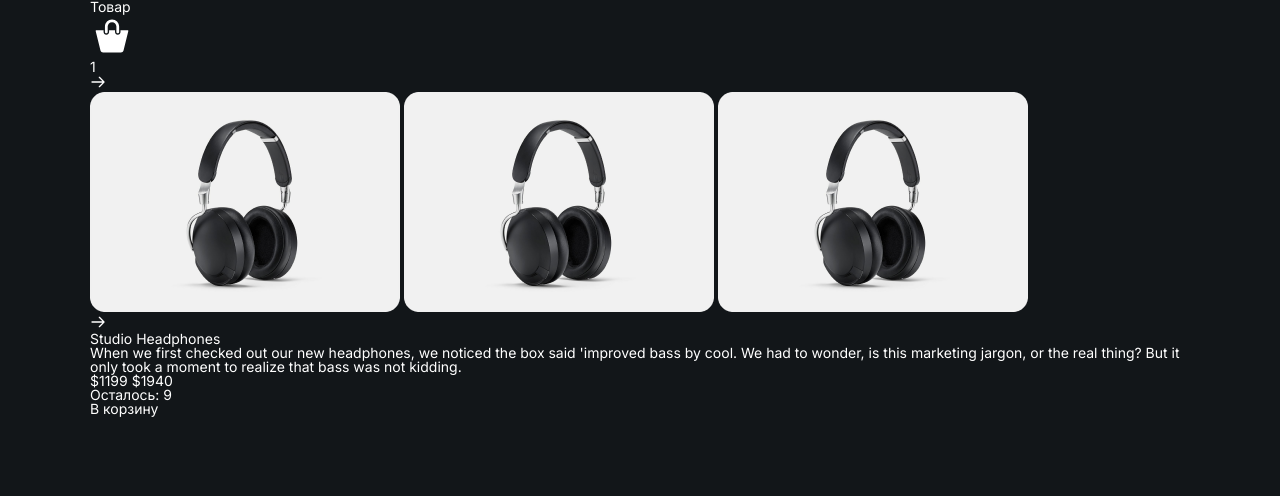
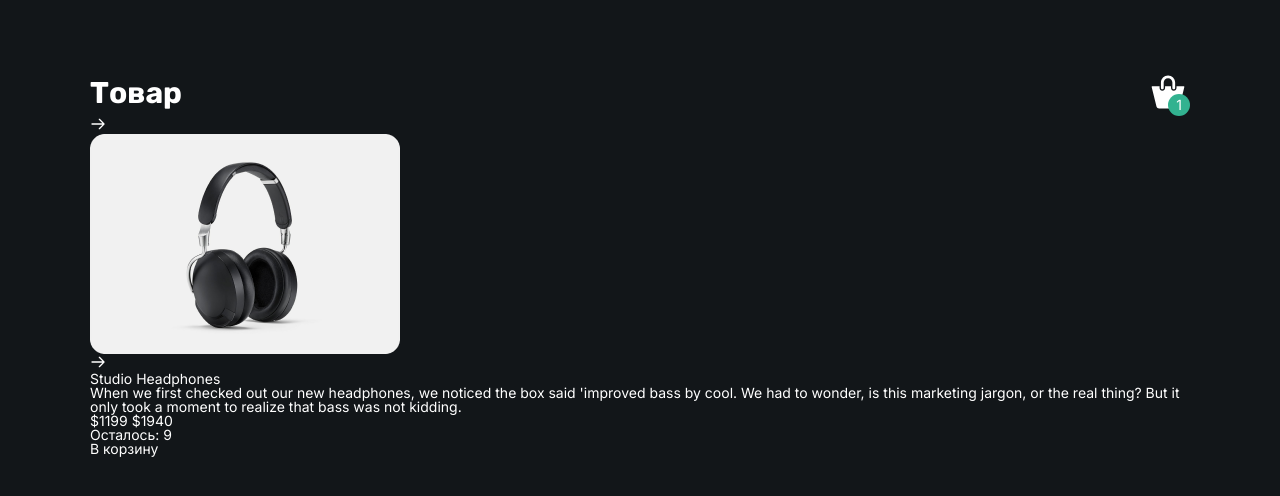
Before and after one commit to RomanDeveloperGit/tilda, a plain HTML site: page index.html in a window 1280 px wide. Drawn offline with Linux system fonts and the light colour scheme.

Commit message:
Added styles for top block page

```diff
--- a/css/style.css
+++ b/css/style.css
@@ -19,5 +19,46 @@ body {
 	margin: 0 auto;
 }
 
-/* font-family: 'Inter', sans-serif;
-font-family: 'Rubik', sans-serif; */
+
+.product-page {
+	padding: 70px 0;
+}
+
+.product-page__top-box {
+	display: flex;
+	justify-content: space-between;
+	align-items: center;
+}
+
+.product-page__title {
+	font-size: 30px;
+	font-family: 'Rubik', sans-serif;
+}
+
+.product-page__basket-box {
+	position: relative;
+}
+
+.product-page__basket-counter {
+	position: absolute;
+	right: 0;
+	bottom: 0;
+
+	width: 22px;
+	height: 22px;
+
+	display: flex;
+	justify-content: center;
+	align-items: center;
+
+	background-color: var(--accent-color);
+	border-radius: 50%;
+}
+
+.product-item__img {
+	display: none;
+}
+
+.product-item__img_active {
+	display: block;
+}
--- a/index.html
+++ b/index.html
@@ -32,7 +32,7 @@
 						</button>
 						<div class="product-item__img-box">
 							<img class="product-item__img" src="images/product.png" alt="Product">
-							<img class="product-item__img product-item__img_active" src="images/product.png" alt="Product">
+							<img class="product-item__img" src="images/product.png" alt="Product">
 							<img class="product-item__img product-item__img_active" src="images/product.png" alt="Product">
 						</div>
 						<button class="product-item__next-button">
```
